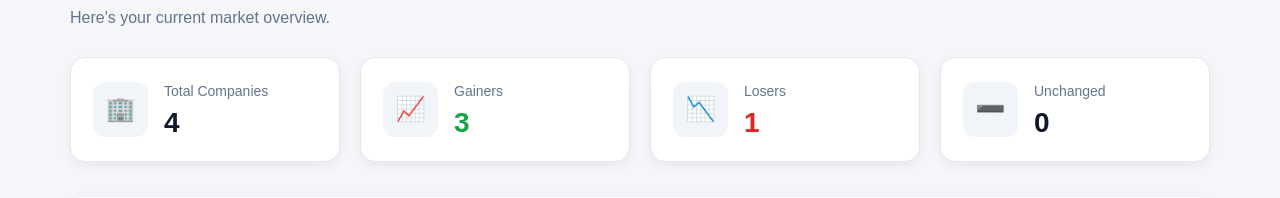
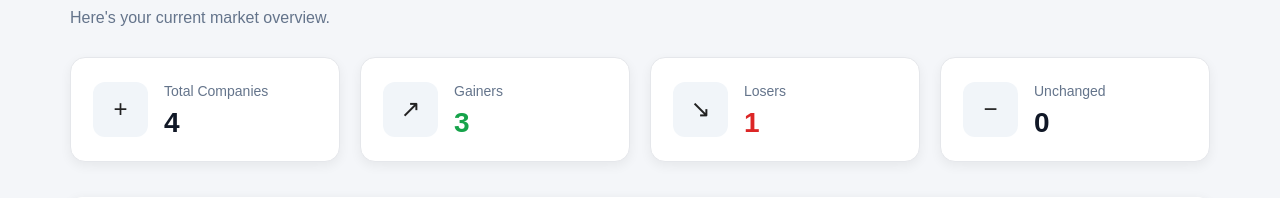
Before and after one commit to SeseLimbuTwT/Market_Analysis_System, a PHP site: page / in a window 1280 px wide. Shown: the part 226-424 px from the top of the page. Run offline with PHP 8.4, Linux system fonts and the light colour scheme; a user stored in the database is signed in; data comes from the database, SQL or seed files in the repository.

Commit message:
updated the emoji to more reliable thing

```diff
--- a/index.php
+++ b/index.php
@@ -68,6 +68,8 @@ while ($row = $result->fetch_assoc()) {
     <title>Market Analyst Dashboard</title>
 
     <link rel="stylesheet" href="css/style.css?v=5">
+    <link rel="stylesheet"
+      href="https://cdnjs.cloudflare.com/ajax/libs/font-awesome/6.5.2/css/all.min.css">
 
     <!-- Chart.js -->
     <script src="https://cdn.jsdelivr.net/npm/chart.js"></script>
@@ -124,10 +126,12 @@ while ($row = $result->fetch_assoc()) {
 
 <div class="market-cards">
 
+    <!-- Total Companies -->
+
     <div class="market-card">
 
-            <div class="card-icon">
-                🏢
+        <div class="card-icon company-icon">
+            <span>+</span>
         </div>
 
         <div>
@@ -143,10 +147,12 @@ while ($row = $result->fetch_assoc()) {
     </div>
 
 
+    <!-- Gainers -->
+
     <div class="market-card">
 
-            <div class="card-icon">
-                📈
+        <div class="card-icon gainers-icon">
+            ↗
         </div>
 
         <div>
@@ -162,10 +168,12 @@ while ($row = $result->fetch_assoc()) {
     </div>
 
 
+    <!-- Losers -->
+
     <div class="market-card">
 
-            <div class="card-icon">
-                📉
+        <div class="card-icon losers-icon">
+            ↘
         </div>
 
         <div>
@@ -181,10 +189,12 @@ while ($row = $result->fetch_assoc()) {
     </div>
 
 
+    <!-- Unchanged -->
+
     <div class="market-card">
 
-            <div class="card-icon">
-                ➖
+        <div class="card-icon unchanged-icon">
+            −
         </div>
 
         <div>
@@ -200,7 +210,6 @@ while ($row = $result->fetch_assoc()) {
     </div>
 
 </div>
-
 
     <!-- =========================
          CHART SECTION
```
Also changed, not shown: utilities.php (+17 -7 lines). Lines whose indentation alone changed are shown as unchanged.
